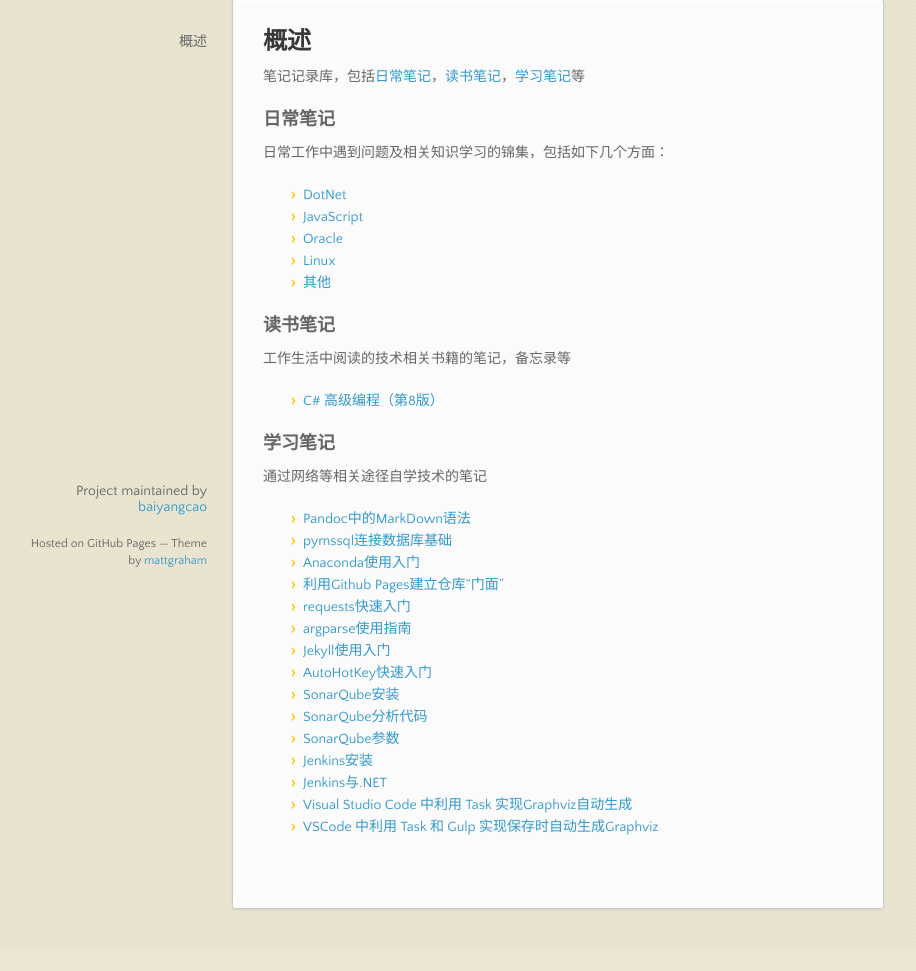
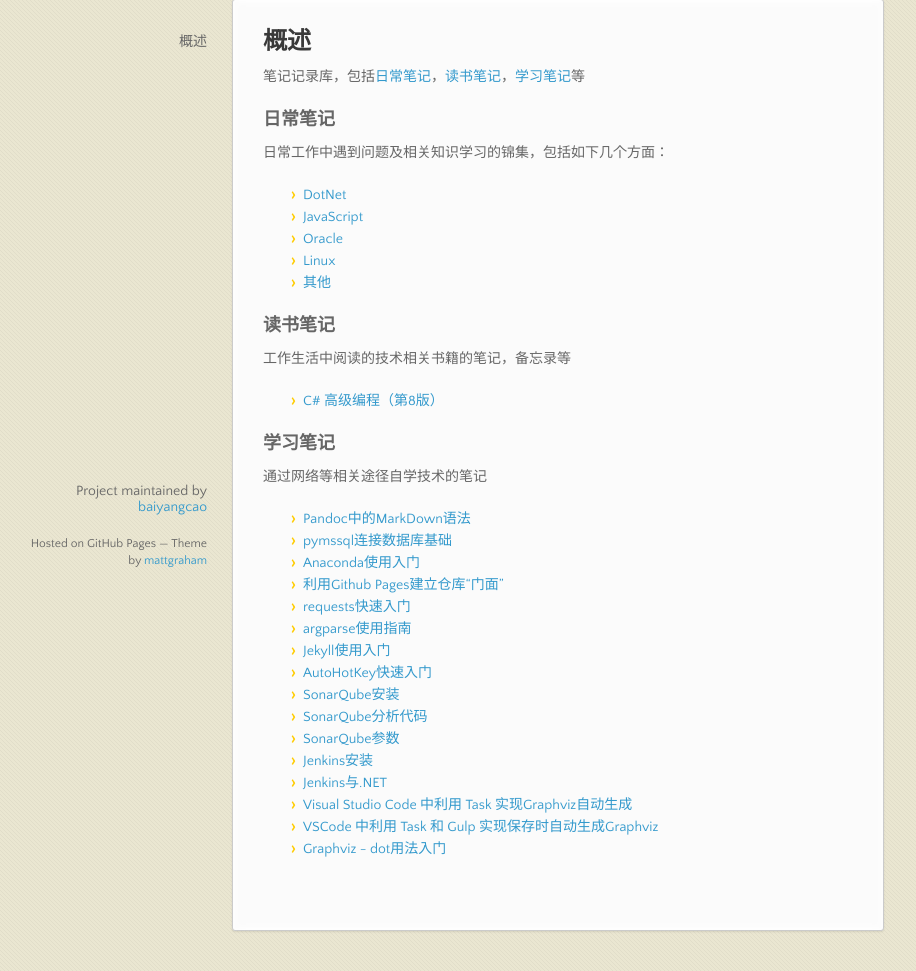
Before and after one commit to baiyangcao/Notes, a website: page docs/index.html in a window 1280 px wide. Shown: the part 191-1162 px from the top of the page, without its empty margins (83-999 px from the left). Before the commit the page ends 1140 px from the top, so only its background shows below. Drawn offline with nearby package versions, Linux system fonts and the light colour scheme.

Commit message:
index页面中添加"Graphviz - dot用法入门"文章链接

```diff
--- a/docs/index.html
+++ b/docs/index.html
@@ -87,6 +87,7 @@
 <li><a href="https://github.com/baiyangcao/Notes/blob/master/Study%20Notes/jenkins_dotnet.md">Jenkins与.NET</a></li>
 <li><a href="https://github.com/baiyangcao/Notes/blob/master/Study%20Notes/vscode_task.md">Visual Studio Code 中利用 Task 实现Graphviz自动生成</a></li>
 <li><a href="https://github.com/baiyangcao/Notes/blob/master/Study%20Notes/vscode_task_gulp.md">VSCode 中利用 Task 和 Gulp 实现保存时自动生成Graphviz</a></li>
+<li><a href="https://github.com/baiyangcao/Notes/blob/master/Study%20Notes/graphviz_dot.md">Graphviz - dot用法入门</a></li>
 </ul>
       </section>
       <footer>
```
